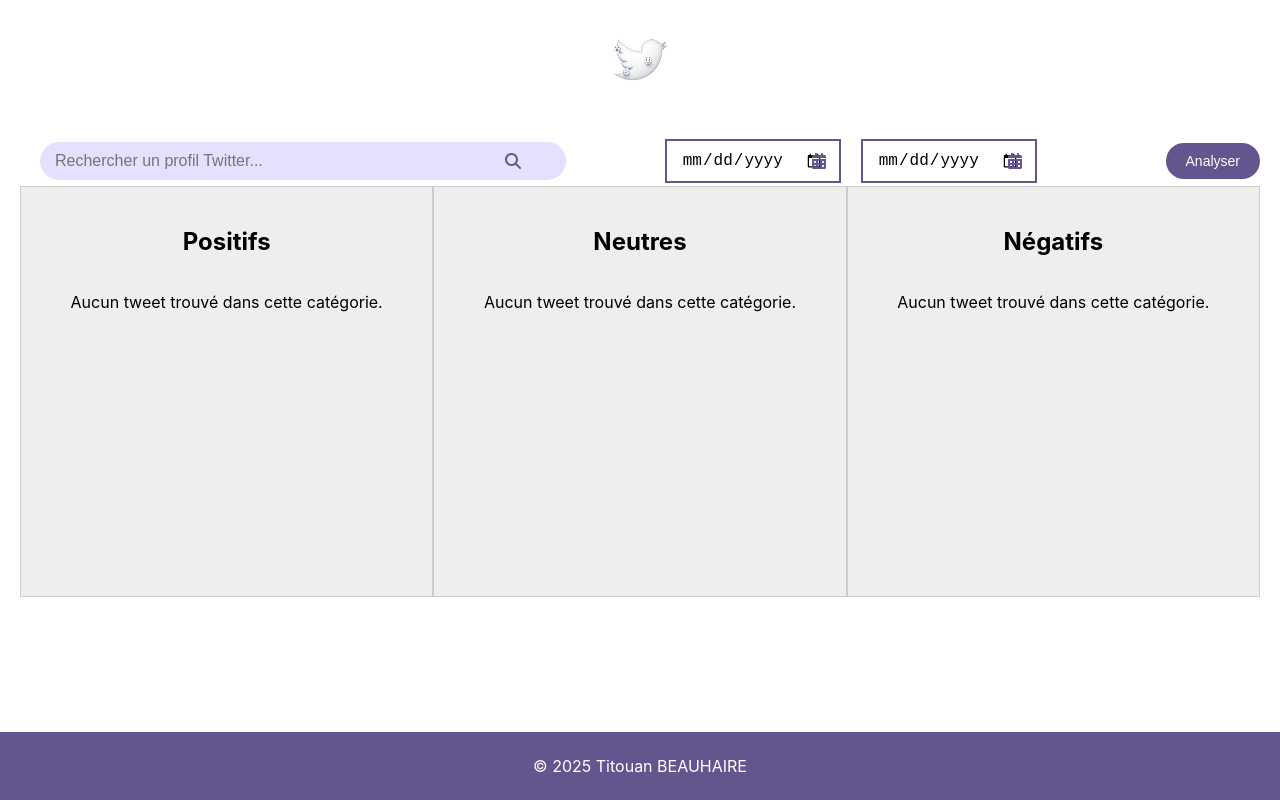
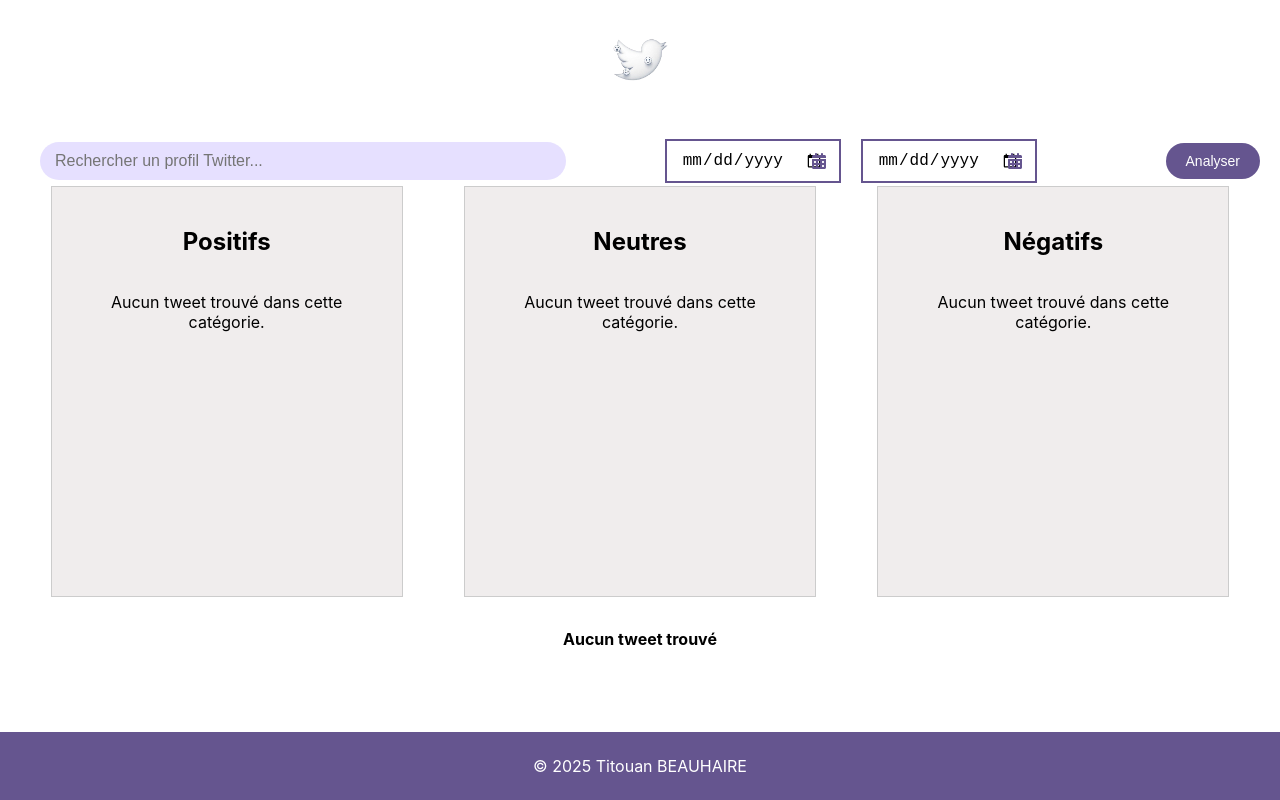
Before and after one commit to beauhairetitouan/analyse-sentiment, a React (Create React App) app: page / in a window 1280 px wide. Built offline with nearby package versions, Linux system fonts and the light colour scheme.

Commit message:
requêtes et nombres de tweets

```diff
--- a/src/App.js
+++ b/src/App.js
@@ -3,6 +3,7 @@ import './App.css';
 import SearchBar from './components/SearchBar';
 import DatePicker from './components/DatePicker';
 import TweetsSection from './components/TweetsSection';
+import Total from './components/Total';
 
 function App() {
   const [searchQuery, setSearchQuery] = useState('');
@@ -64,6 +65,7 @@ function App() {
       </header>
       <main className="App-main">
         <TweetsSection tweets={tweets} />
+        <Total tweets={tweets} />
       </main>
       <footer className="App-footer">
         <p>© 2025 Titouan BEAUHAIRE</p>
--- a/src/components/SearchBar.js
+++ b/src/components/SearchBar.js
@@ -1,55 +1,7 @@
-import React, { useState, useEffect } from 'react';
-import { FontAwesomeIcon } from '@fortawesome/react-fontawesome';
-import { faSearch } from '@fortawesome/free-solid-svg-icons';
+import React from 'react';
 import './SearchBar.css';
 
 const SearchBar = ({ searchQuery, handleSearchChange }) => {
-    const [userData, setUserData] = useState(null);
-    const [error, setError] = useState(null);
-    const [tweets, setTweets] = useState([]);
-
-    const onSearchClick = async () => {
-        if (!searchQuery.trim()) return;
-
-        try {
-            const response = await fetch(`http://localhost:5001/api/twitter/user/${searchQuery}`);
-            if (!response.ok) {
-                throw new Error('Failed to fetch user data');
-            }
-            const data = await response.json();
-            setUserData(data);
-            setError(null);
-        } catch (error) {
-            console.error('Error fetching user:', error);
-            setError('Failed to fetch user data');
-            setUserData(null);
-        }
-    };
-
-    useEffect(() => {
-        const fetchTweets = async () => {
-            if (userData && userData.data && userData.data.id) {
-                try {
-                    const userId = userData.data.id;
-                    const tweetsResponse = await fetch(`http://localhost:5001/api/twitter/users/${userId}/tweets`);
-                    if (!tweetsResponse.ok) {
-                        throw new Error('Failed to fetch user tweets');
-                    }
-                    const tweetsData = await tweetsResponse.json();
-                    setTweets(tweetsData.data || []);
-                    setError(null);
-                } catch (error) {
-                    console.error('Error fetching user tweets:', error);
-                    setError('Failed to fetch user tweets');
-                    setTweets([]);
-                }
-            }
-        };
-
-        if (userData) {
-            fetchTweets();
-        }
-    }, [userData]);
 
     return (
         <div className="search-container">
@@ -60,28 +12,6 @@ const SearchBar = ({ searchQuery, handleSearchChange }) => {
                 placeholder="Rechercher un profil Twitter..."
                 className="search-input"
             />
-            <FontAwesomeIcon
-                icon={faSearch}
-                className="search-icon"
-                onClick={onSearchClick}
-            />
-            {error && <p className="error-message">{error}</p>}
-            {userData && (
-                <div className="user-info">
-                    <h3>{userData.data.name}</h3>
-                    <p>@{userData.data.username}</p>
-                </div>
-            )}
-            {tweets.length > 0 && (
-                <div className="tweets-section">
-                    <h3>Latest Tweets:</h3>
-                    <ul>
-                        {tweets.map((tweet) => (
-                            <li key={tweet.id}>{tweet.text}</li>
-                        ))}
-                    </ul>
-                </div>
-            )}
         </div>
     );
 };
--- /dev/null
+++ b/src/components/Total.css
@@ -0,0 +1,3 @@
+.total-count {
+    font-weight: bold;
+}
--- /dev/null
+++ b/src/components/Total.js
@@ -0,0 +1,29 @@
+import React from 'react';
+import './Total.css';
+
+const Total = ({ tweets }) => {
+    const total = tweets.length;
+    if (total === 0) {
+        return (
+            <div className="total-count">
+                <p>Aucun tweet trouvé</p>
+            </div>
+        );
+    }
+    else if (total === 1) {
+        return (
+            <div className="total-count">
+                <p>1 tweet analysé</p>
+            </div>
+        );
+    }
+    else if (total > 1) {
+        return (
+            <div className="total-count">
+                <p>{total} tweets analysés</p>
+            </div>
+        );
+    }
+};
+
+export default Total;
--- a/src/components/TweetCard.css
+++ b/src/components/TweetCard.css
@@ -4,4 +4,20 @@
     padding: 10px;
     margin: 5px 0;
     box-shadow: 2px 2px 5px rgba(0, 0, 0, 0.1);
+    border-left: 6px solid transparent;
 }
+
+
+.positive {
+    border-left-color: #66cc66;
+
+}
+
+.negative {
+    border-left-color: #ff6666;
+
+}
+
+.neutral {
+    border-left-color: #4cafdd;
+}
--- a/src/components/TweetCard.js
+++ b/src/components/TweetCard.js
@@ -1,12 +1,28 @@
 import React from 'react';
 import './TweetCard.css';
 
-const TweetCard = ({ text }) => {
-    return (
-        <div className="tweet-card">
-            <p>{text}</p>
-        </div>
-    );
+const TweetCard = ({ title, text }) => {
+    if (title === 'Positifs') {
+        return (
+            <div className="tweet-card positive">
+                <p>{text}</p>
+            </div>
+        );
+    }
+    else if (title === 'Neutres') {
+        return (
+            <div className="tweet-card neutral">
+                <p>{text}</p>
+            </div>
+        );
+    }
+    else if (title === 'Négatifs') {
+        return (
+            <div className="tweet-card negative">
+                <p>{text}</p>
+            </div>
+        );
+    }
 };
 
 export default TweetCard;
--- a/src/components/TweetCategory.css
+++ b/src/components/TweetCategory.css
@@ -1,7 +1,7 @@
 .tweets-category {
     border: 1px solid #ccc;
     padding: 20px;
-    width: 30%;
+    width: 100%;
     background-color: #f0eded;
 }
 
@@ -18,3 +18,22 @@
 .stats-button {
     margin-top: 20px;
 }
+
+.tweet-category-container {
+    display: flex;
+    flex-direction: column;
+    align-items: center;
+    width: 25%;
+}
+
+.positive-text {
+    color: #66cc66;
+}
+
+.negative-text {
+    color: #ff6666;
+}
+
+.neutral-text {
+    color: #4cafdd;
+}
--- a/src/components/TweetCategory.js
+++ b/src/components/TweetCategory.js
@@ -2,20 +2,55 @@ import React from 'react';
 import './TweetCategory.css';
 import TweetCard from './TweetCard';
 
-const TweetCategory = ({ title, tweets }) => {
+const TweetCategory = ({ title, tweets, total }) => {
+    const numberOfTweets = tweets.length;
+    const percentOfTweets = ((numberOfTweets / total) * 100).toFixed(2);
     return (
+        <div className='tweet-category-container'>
             <div className="tweets-category">
                 <h2>{title}</h2>
                 <div className="tweet-list">
                     {tweets.length > 0 ? (
                         tweets.map((tweet) => (
-                        <TweetCard key={tweet.id} text={tweet.text} />
+                            <TweetCard key={tweet.id} title={title} text={tweet.text} />
                         ))
                     ) : (
                         <p>Aucun tweet trouvé dans cette catégorie.</p>
                     )}
                 </div>
             </div>
+            {title === 'Positifs' ? (
+                <div className="number-of-tweets positive-text">
+                    {numberOfTweets === 0 ? (
+                        <p></p>
+                    ) : numberOfTweets === 1 ? (
+                        <p>1 tweet - {percentOfTweets}%</p>
+                    ) : (
+                        <p>{numberOfTweets} tweets - {percentOfTweets}%</p>
+                    )}
+                </div>
+            ) : title === 'Neutres' ? (
+                <div className="number-of-tweets neutral-text">
+                    {numberOfTweets === 0 ? (
+                        <p></p>
+                    ) : numberOfTweets === 1 ? (
+                        <p>1 tweet - {percentOfTweets}%</p>
+                    ) : (
+                        <p>{numberOfTweets} tweets - {percentOfTweets}%</p>
+                    )}
+                </div>
+            ) : (
+                <div className="number-of-tweets negative-text">
+                    {numberOfTweets === 0 ? (
+                        <p></p>
+                    ) : numberOfTweets === 1 ? (
+                        <p>1 tweet - {percentOfTweets}%</p>
+                    ) : (
+                        <p>{numberOfTweets} tweets - {percentOfTweets}%</p>
+                    )}
+                </div>
+            )}
+        </div>
     );
 };
 
--- a/src/components/TweetsSection.js
+++ b/src/components/TweetsSection.js
@@ -45,9 +45,9 @@ const TweetsSection = ({ tweets }) => {
 
     return (
         <div className="tweets-section">
-            <TweetCategory title="Positifs" tweets={positiveTweets} />
-            <TweetCategory title="Neutres" tweets={neutralTweets} />
-            <TweetCategory title="Négatifs" tweets={negativeTweets} />
+            <TweetCategory title="Positifs" tweets={positiveTweets} total={tweets.length} />
+            <TweetCategory title="Neutres" tweets={neutralTweets} total={tweets.length} />
+            <TweetCategory title="Négatifs" tweets={negativeTweets} total={tweets.length} />
         </div>
     );
 };
```
Also changed, not shown: src/components/Percent.js (added, +29 -0 lines). Lines whose indentation alone changed are shown as unchanged.
